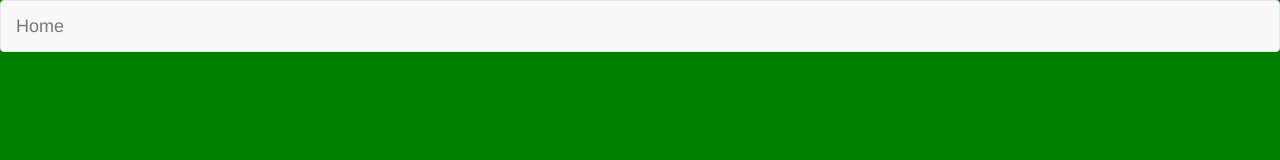
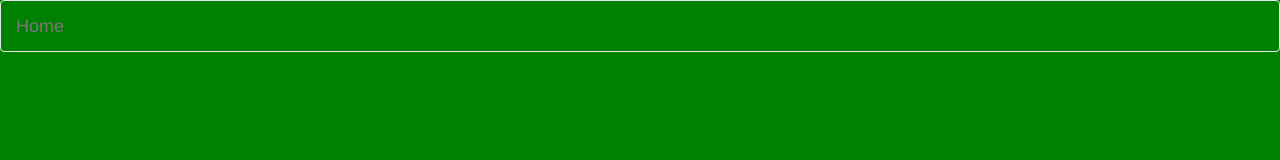
Before and after one commit to Ricardofolgado/Chat, a plain HTML site: page index.html in a window 1280 px wide. Drawn offline with Linux system fonts and the light colour scheme.

Commit message:
nav color cahnged

```diff
--- a/index.html
+++ b/index.html
@@ -13,6 +13,9 @@
 	.background{
 		background-color:green;
 	}
+	.navbar{
+		background-color:green;
+	}
 </style>
 <body class="background">
 	<nav class="navbar navbar-default">
```
